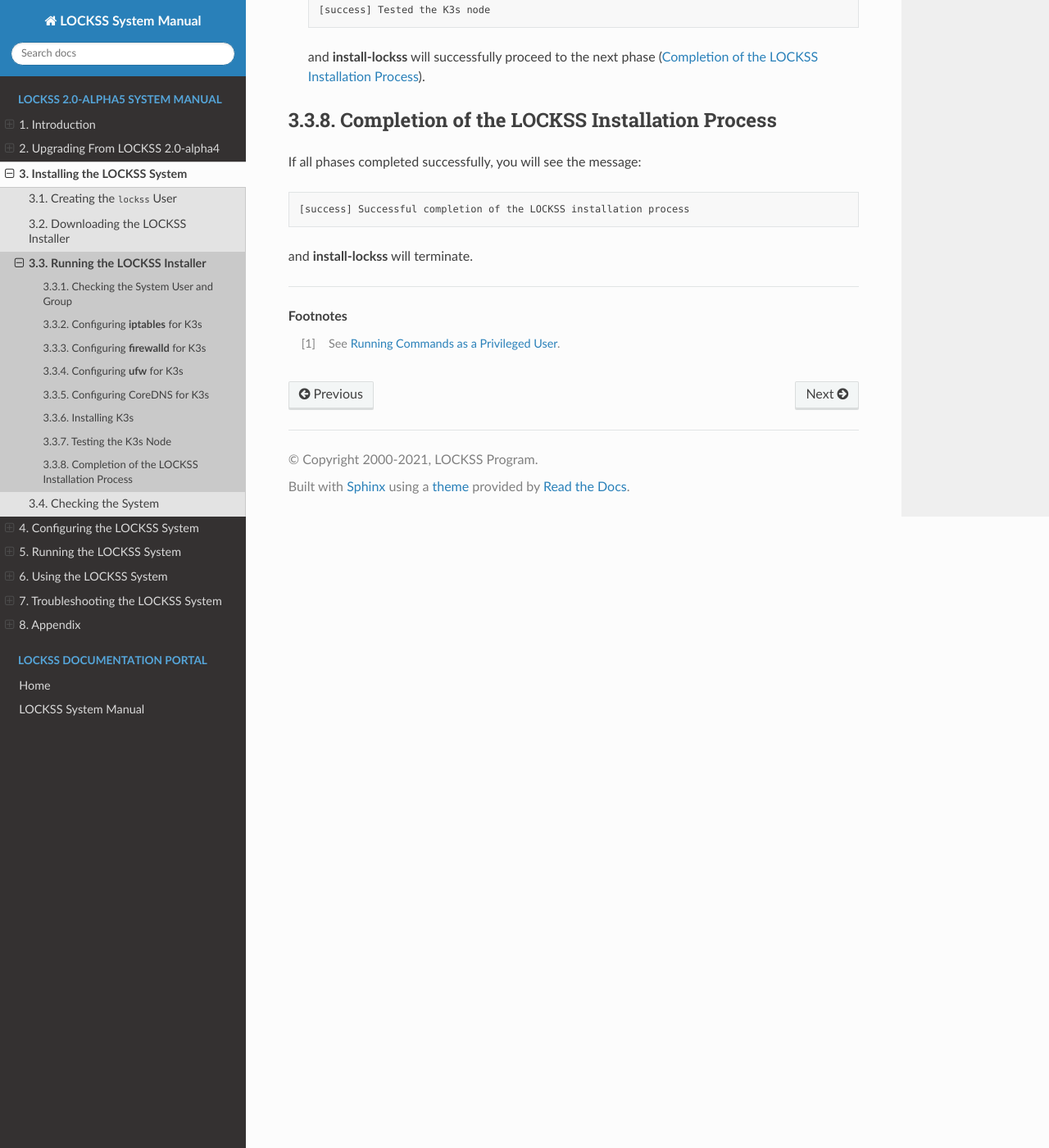
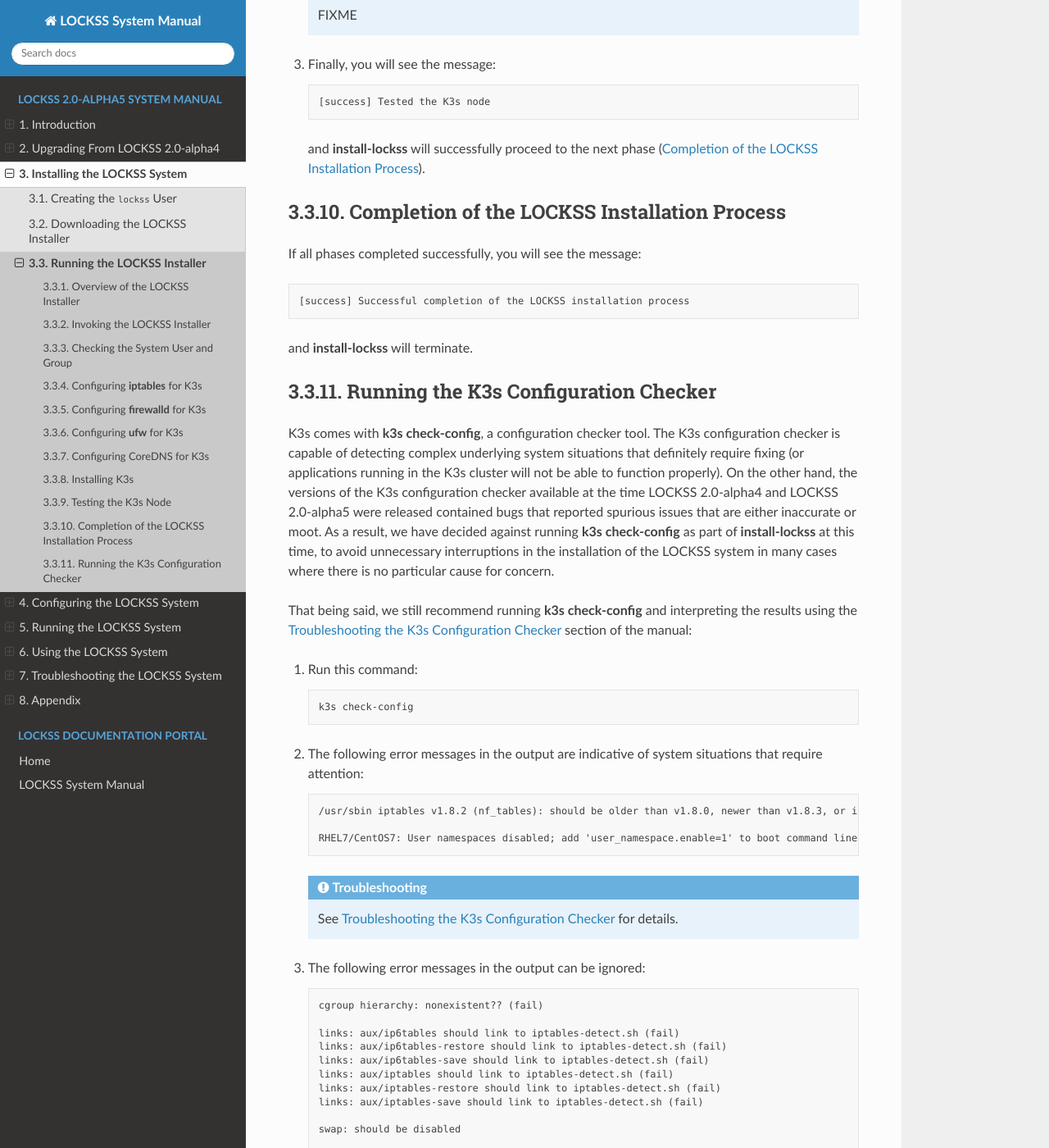
Before and after one commit to lockss/lockss-rtd-manual, a Sphinx documentation site: the page built from docs/installing/installer.rst, in a window 1280 px wide and 1400 px high, scrolled down 10472 px. Shown: the whole window at 82% size. Built offline with Sphinx 7.4.7 and the Read the Docs theme 2.0.0, drawn with Linux system fonts in a browser that asks for light colours; some of the changed text lies outside the part shown.

Commit message:
Add k3s check-config section. Remove check-sys section for now. Cosmetic.

```diff
--- a/docs/installing/index.rst
+++ b/docs/installing/index.rst
@@ -21,4 +21,3 @@ Installing the LOCKSS System
    user
    downloader
    installer
-   check-sys
--- a/docs/installing/installer.rst
+++ b/docs/installing/installer.rst
@@ -8,6 +8,10 @@ Running the LOCKSS Installer
 
 The next task is to run the LOCKSS Installer's :program:`install-lockss` script. The process of running :program:`install-lockss` consists of the following phases:
 
+--------------------------------
+Overview of the LOCKSS Installer
+--------------------------------
+
 *  :ref:`Checking the System User and Group`: no interaction expected.
 
 *  :ref:`configuring-iptables`, :ref:`configuring-firewalld`, :ref:`configuring-ufw`: if necessary, will prompt you to confirm before modifying the configuration of :program:`iptables`, :program:`firewalld` or :program:`ufw` (respectively), which might incidentally prompt you for your :program:`sudo` password.
@@ -17,6 +21,10 @@ The next task is to run the LOCKSS Installer's :program:`install-lockss` script.
 *  :ref:`Installing K3s`: will prompt you for a Kubernetes state data storage directory.
 
 *  :ref:`Testing the K3s Node`: no interaction expected.
+
+-----------------------------
+Invoking the LOCKSS Installer
+-----------------------------
 
 To start the installation process, run this command (which is relative to the :ref:`lockss-installer-directory`) as a privileged user who can become ``root`` or ``lockss`` via :program:`sudo` [#fnprivileged]_:
 
@@ -518,6 +526,55 @@ If all phases completed successfully, you will see the message:
 
 and :program:`install-lockss` will terminate.
 
+-------------------------------------
+Running the K3s Configuration Checker
+-------------------------------------
+
+K3s comes with :program:`k3s check-config`, a configuration checker tool. The K3s configuration checker is capable of detecting complex underlying system situations that definitely require fixing (or applications running in the K3s cluster will not be able to function properly). On the other hand, the versions of the K3s configuration checker available at the time LOCKSS 2.0-alpha4 and LOCKSS 2.0-alpha5 were released contained bugs that reported spurious issues that are either inaccurate or moot. As a result, we have decided against running :program:`k3s check-config` as part of :program:`install-lockss` at this time, to avoid unnecessary interruptions in the installation of the LOCKSS system in many cases where there is no particular cause for concern.
+
+That being said, we still recommend running :program:`k3s check-config` and interpreting the results using the :ref:`Troubleshooting the K3s Configuration Checker` section of the manual:
+
+1. Run this command:
+
+   .. code-block:: text
+
+      k3s check-config
+
+2. The following error messages in the output are indicative of system situations that require attention:
+
+   .. code-block:: text
+
+      /usr/sbin iptables v1.8.2 (nf_tables): should be older than v1.8.0, newer than v1.8.3, or in legacy mode (fail)
+
+      RHEL7/CentOS7: User namespaces disabled; add 'user_namespace.enable=1' to boot command line (fail)
+
+   .. admonition:: Troubleshooting
+
+      See :ref:`Troubleshooting the K3s Configuration Checker` for details.
+
+3. The following error messages in the output can be ignored:
+
+   .. code-block:: text
+
+      cgroup hierarchy: nonexistent?? (fail)
+
+      links: aux/ip6tables should link to iptables-detect.sh (fail)
+      links: aux/ip6tables-restore should link to iptables-detect.sh (fail)
+      links: aux/ip6tables-save should link to iptables-detect.sh (fail)
+      links: aux/iptables should link to iptables-detect.sh (fail)
+      links: aux/iptables-restore should link to iptables-detect.sh (fail)
+      links: aux/iptables-save should link to iptables-detect.sh (fail)
+
+      swap: should be disabled
+
+      CONFIG_INET_XFRM_MODE_TRANSPORT: missing
+
+   .. admonition:: Troubleshooting
+
+      See :ref:`Troubleshooting the K3s Configuration Checker` for details.
+
+4. For other error messages, check the official `K3s documentation <https://rancher.com/docs/k3s/latest/en/>`_, search for `K3s issues database on GitHub <https://github.com/k3s-io/k3s/issues>`_ or the Web for resources matching your error message or operating system, and/or contact us so we can help investigate and document for future reference.
+
 ----
 
 .. rubric:: Footnotes
--- a/docs/troubleshooting/k3s.rst
+++ b/docs/troubleshooting/k3s.rst
@@ -96,11 +96,11 @@ User namespaces disabled
 
 .. COMMENT updated for alpha5
 
-In the RHEL 7 family of operating systems (CentOS 7, Scientific Linux 7...), you may receive the following error message:
+In the RHEL 7 family of operating systems (CentOS 7, EuroLinux 7, Scientific Linux 7...), you may receive the following error message:
 
 .. code-block:: text
 
-   RHEL7/CentOS7: User namespaces disabled; add 'user_namespace.enable=1' to boot command line
+   RHEL7/CentOS7: User namespaces disabled; add 'user_namespace.enable=1' to boot command line (fail)
 
 To resolve this issue [#fnusernamespaces]_:
 
```
Also changed, not shown: other parts of docs/troubleshooting/k3s.rst (+1 -1 lines), docs/installing/check-sys.rst (deleted, +0 -19 lines).
